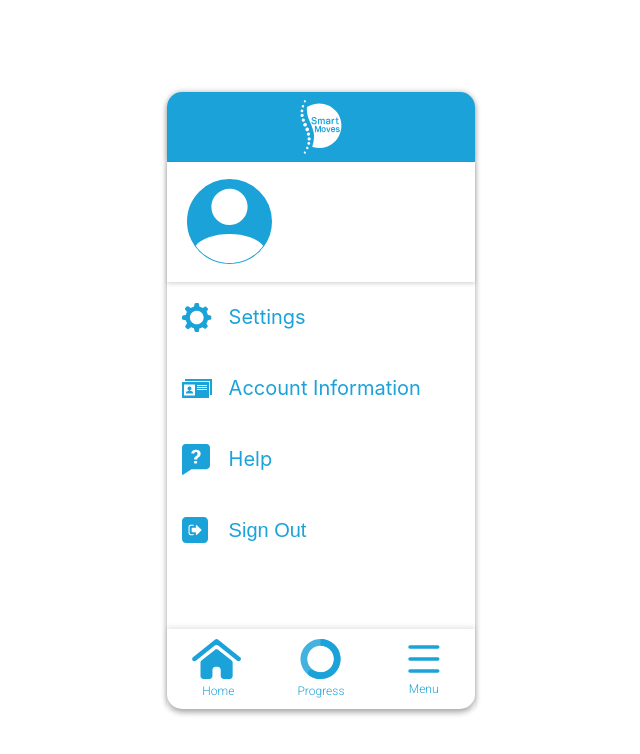
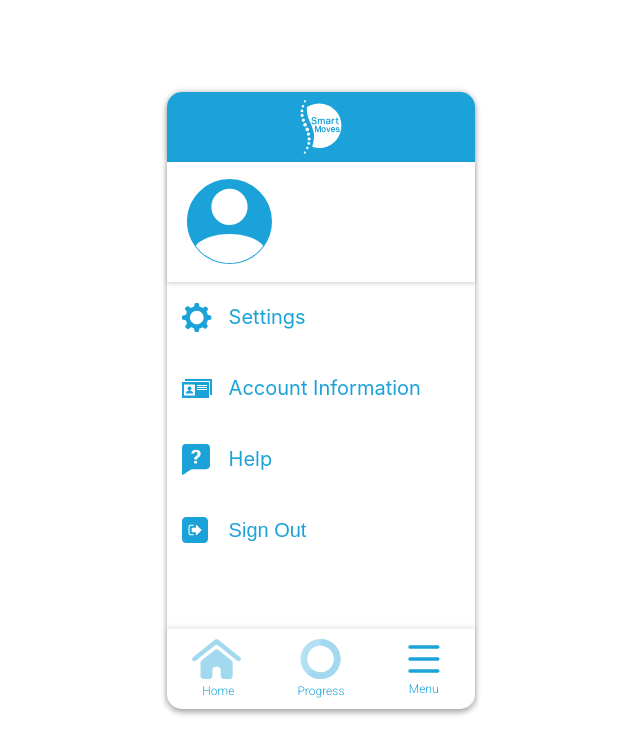
Before and after one commit to NathanCowley-Cooper/smart-moves-app, a React (Create React App) app: page /menu in a window 1280 px wide. Shown: the top 754 px of the page, without its empty margins (319-959 px from the left). Built offline with nearby package versions, Linux system fonts and the light colour scheme.

Commit message:
update nav 3.0

```diff
--- a/src/components/Navigation/nav.jsx
+++ b/src/components/Navigation/nav.jsx
@@ -8,11 +8,11 @@ function Nav() {
     <nav>
       <div id="navigtaion">
         <NavLink activeClassName="mainNav__link--active" to= "/home" id="navIcons" style={{textDecoration: 'none'}}>
-            <img src="/images/home.svg" className="menuIcon" alt="Home Icon"/>
+            <img src="/images/home.svg" className="homeIcon" alt="Home Icon"/>
             <h5>Home</h5>
         </NavLink>
         <NavLink activeClassName="mainNav__link--active" to= "/progress" id="navIcons" style={{textDecoration: 'none'}}>
-            <img src="/images/progress.svg" className="menuIcon" alt="Progress Icon"/>
+            <img src="/images/progress.svg" className="progressIcon" alt="Progress Icon"/>
             <h5>Progress</h5>
         </NavLink>
         <NavLink activeClassName="mainNav__link--active" to= "/menu" id="navIcons" style={{textDecoration: 'none'}}>
--- a/src/master/components/nav.scss
+++ b/src/master/components/nav.scss
@@ -43,14 +43,31 @@ nav{
   }
 }
 
-.menuIcon{
-  opacity:40%;
+.mainNav__link--active .homeIcon{
+  opacity:100%;
+}
+
+.mainNav__link--active .progressIcon{
+  opacity:100%;
 }
 
 .mainNav__link--active .menuIcon{
   opacity:100%;
 }
 
+.homeIcon{
+  opacity:40%;
+}
+
+.progressIcon{
+  opacity:40%;
+}
+
+.menuIcon{
+  opacity:40%;
+}
+
+
 #navIcons{
   display:grid;
   justify-items: center;
```
Also changed, not shown: src/dist/dist.css.
